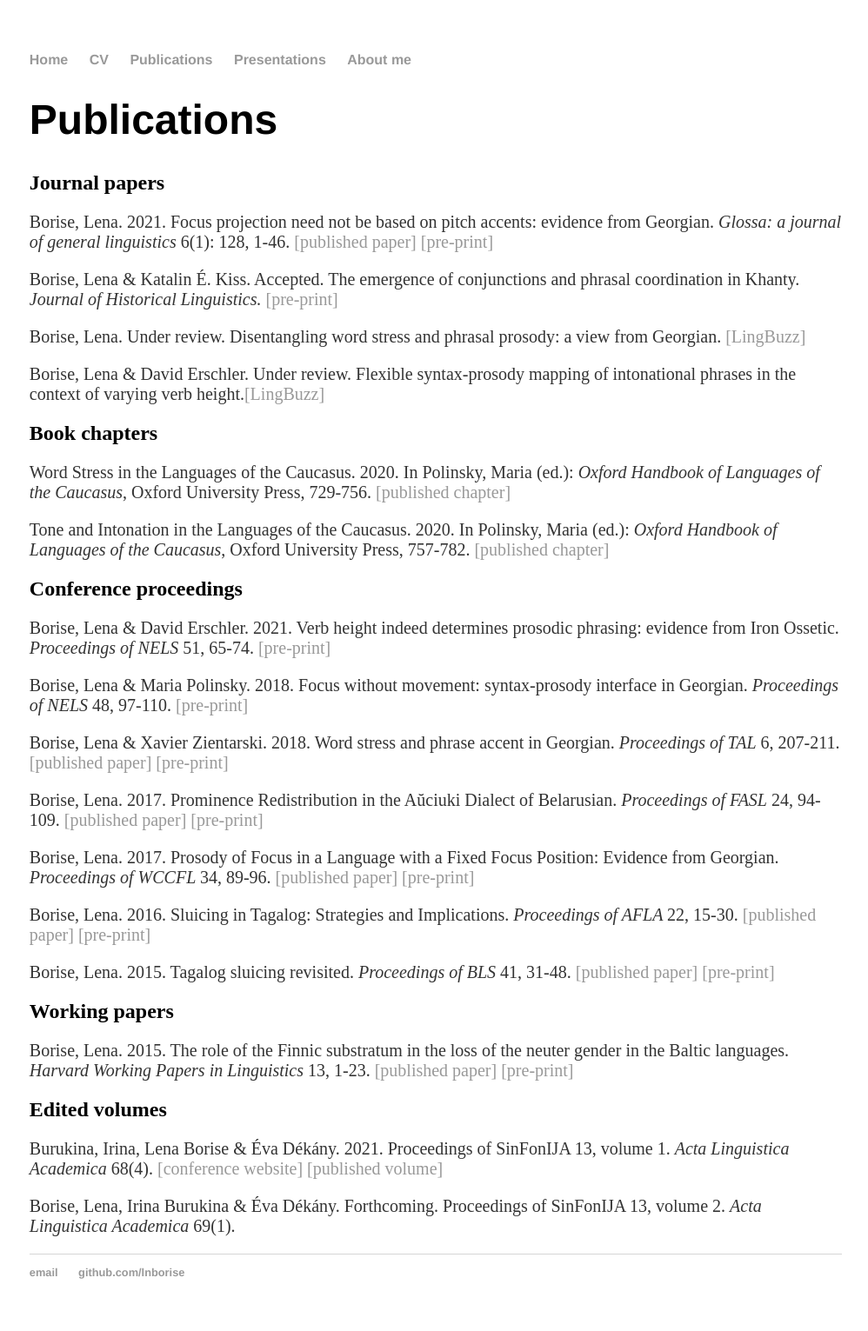
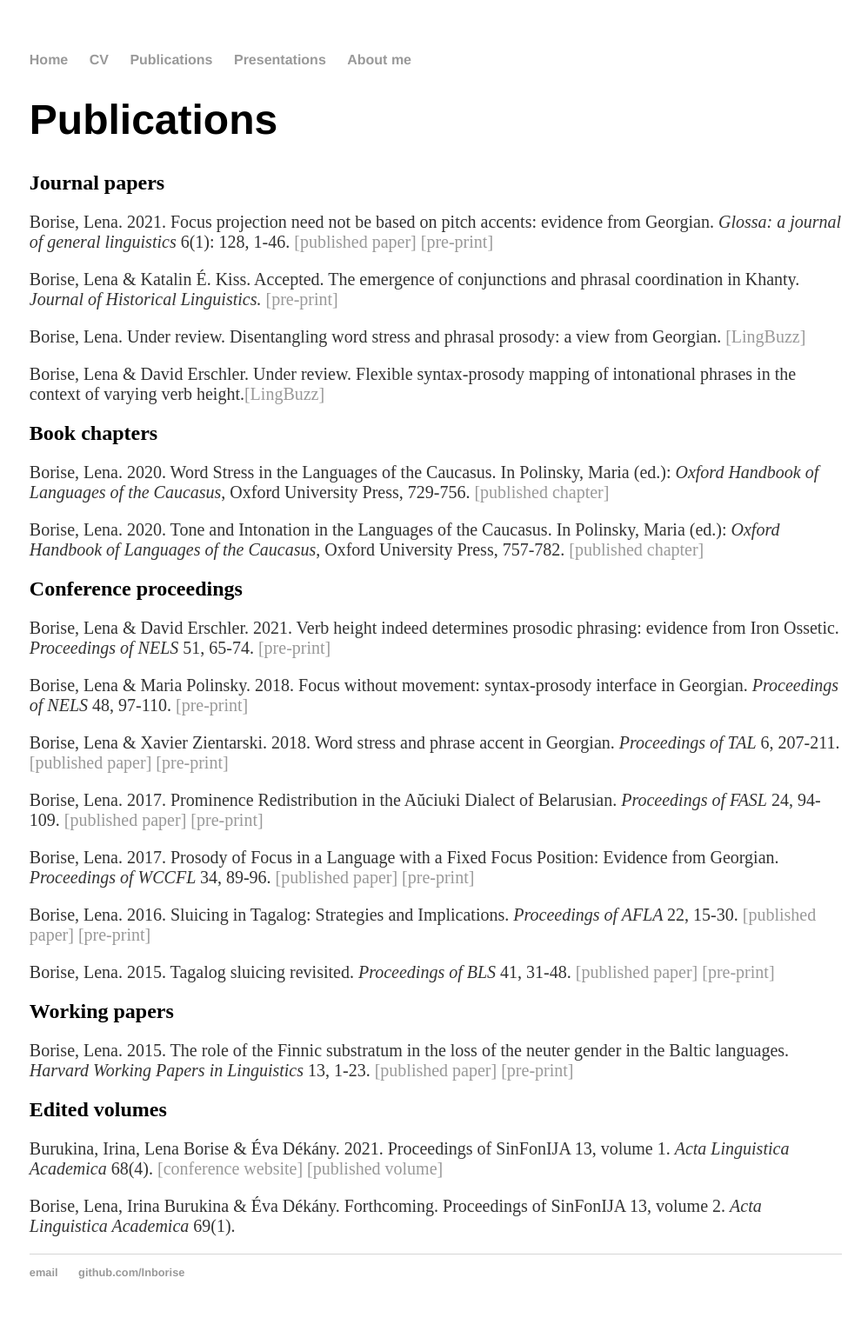
Before and after one commit to lnborise/lnborise.github.io, a Jekyll site: the page built from publications.html, in a window 1280 px wide. Shown: the whole page at 87% size, without its empty margins (139-1137 px from the left). Built offline with Jekyll 4.4.1, drawn with Linux system fonts in a browser that asks for light colours.

Commit message:
Update publications.html

```diff
--- a/publications.html
+++ b/publications.html
@@ -19,9 +19,9 @@ title: Publications
 
 <h2>Book chapters</h2>
 
-	<p>Word Stress in the Languages of the Caucasus. 2020. In Polinsky, Maria (ed.): <i>Oxford Handbook of Languages of the Caucasus</i>, Oxford University Press, 729-756. <a href="https://www.oxfordhandbooks.com/view/10.1093/oxfordhb/9780190690694.001.0001/oxfordhb-9780190690694-e-19"> [published chapter]</a></p>
+	<p>Borise, Lena. 2020. Word Stress in the Languages of the Caucasus. In Polinsky, Maria (ed.): <i>Oxford Handbook of Languages of the Caucasus</i>, Oxford University Press, 729-756. <a href="https://www.oxfordhandbooks.com/view/10.1093/oxfordhb/9780190690694.001.0001/oxfordhb-9780190690694-e-19"> [published chapter]</a></p>
 
-	<p>Tone and Intonation in the Languages of the Caucasus. 2020. In Polinsky, Maria (ed.): <i>Oxford Handbook of Languages of the Caucasus</i>, Oxford University Press, 757-782. <a href="https://www.oxfordhandbooks.com/view/10.1093/oxfordhb/9780190690694.001.0001/oxfordhb-9780190690694-e-31"> [published chapter]</a></p>
+	<p>Borise, Lena. 2020. Tone and Intonation in the Languages of the Caucasus. In Polinsky, Maria (ed.): <i>Oxford Handbook of Languages of the Caucasus</i>, Oxford University Press, 757-782. <a href="https://www.oxfordhandbooks.com/view/10.1093/oxfordhb/9780190690694.001.0001/oxfordhb-9780190690694-e-31"> [published chapter]</a></p>
 
 <h2>Conference proceedings</h2>
 
```
